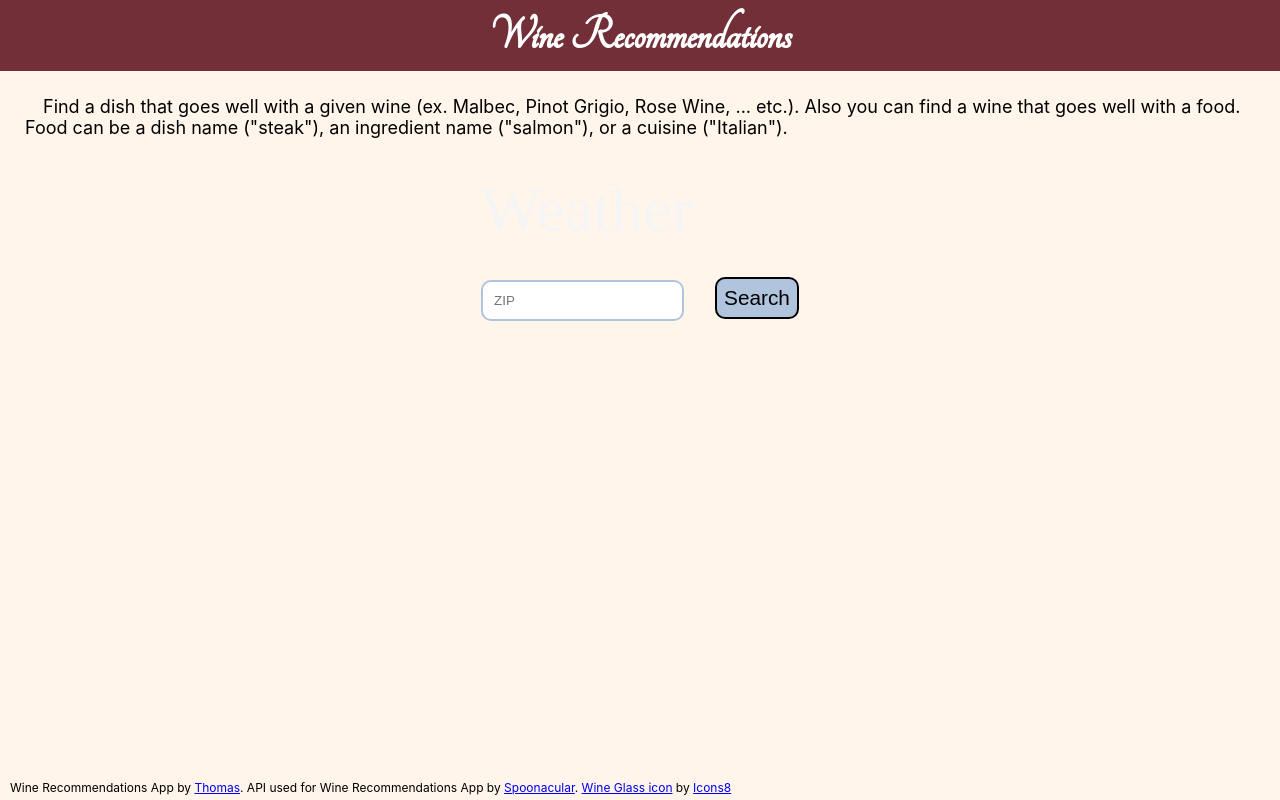
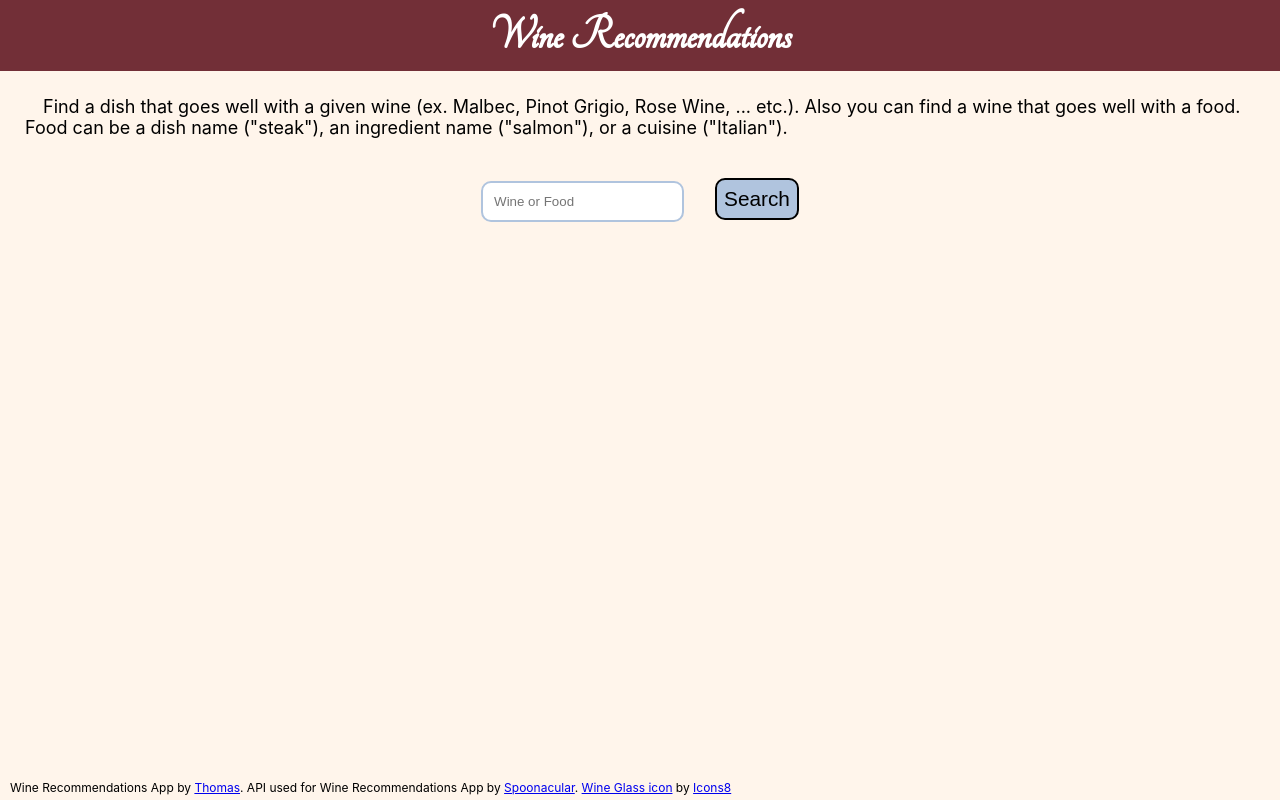
Before and after one commit to thomasgilmore/wine-recommendations-app-v2, a React (Create React App) app: page / in a window 1280 px wide. Built offline with nearby package versions, Linux system fonts and the light colour scheme; a web font is replaced by a local one.

Commit message:
New Search

```diff
--- a/src/Components/NewSearch.js
+++ b/src/Components/NewSearch.js
@@ -69,12 +69,10 @@ function NewSearch() {
   return (
     <div>
     <div className="weather">
-      <span className="title">Weather</span>
-      <br />
       <form>
         <input
           type="text"
-          placeholder="ZIP"
+          placeholder="Wine or Food"
           name="zip"
           onChange={(e) => handleChange(e)}
         />
```
